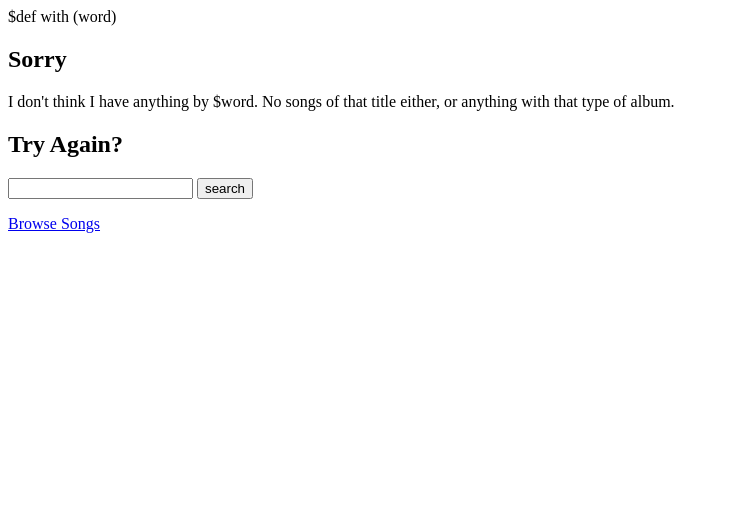
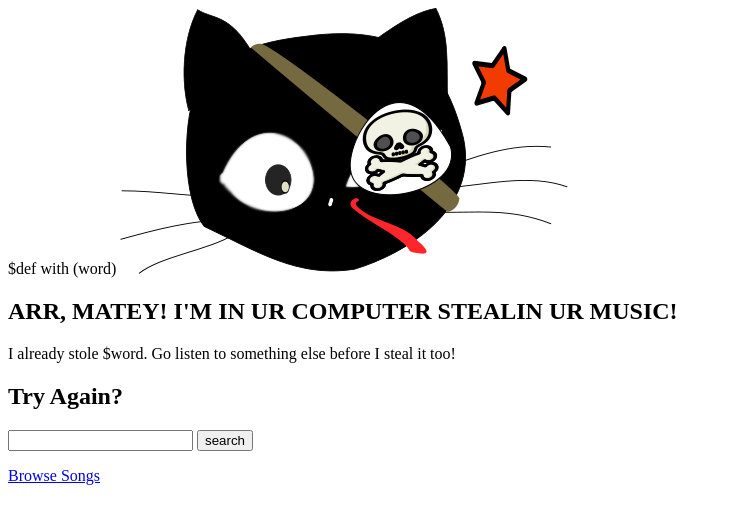
Before and after one commit to stucchio/DJ-Pirate, a Python web app: template templates/searchnotfound.html in a window 1280 px wide. Shown: the top 524 px of the page, without its empty margins (0-730 px from the left). Run offline with Jinja, Linux system fonts and the light colour scheme; the template is opened without the code that fills it, so the values that code supplies are empty.

Commit message:
Added pirate cat to searchnotfound page. I'M IN UR DARCS STEALING UR HISTORY
darcs-hash:20080223010228-be1bf-e9c6c6b283eb83fefee5678f6cc1dc2a17102977.gz

```diff
--- a/templates/searchnotfound.html
+++ b/templates/searchnotfound.html
@@ -10,8 +10,9 @@ $def with (word)
   </head>
   <body>
 
-    <h2> Sorry </h2>
-    <p>I don't think I have anything by $word. No songs of that title either, or anything with that type of album.</p>
+    <img src="/static/pirate_cat.png"> </img>
+    <h2> ARR, MATEY! I'M IN UR COMPUTER STEALIN UR MUSIC! </h2>
+    <p> I already stole $word. Go listen to something else before I steal it too!</p>
 
     <h2> Try Again? </h2>
 
```
Also changed, not shown: LICENSE.txt, static/pirate_cat.png (added).
